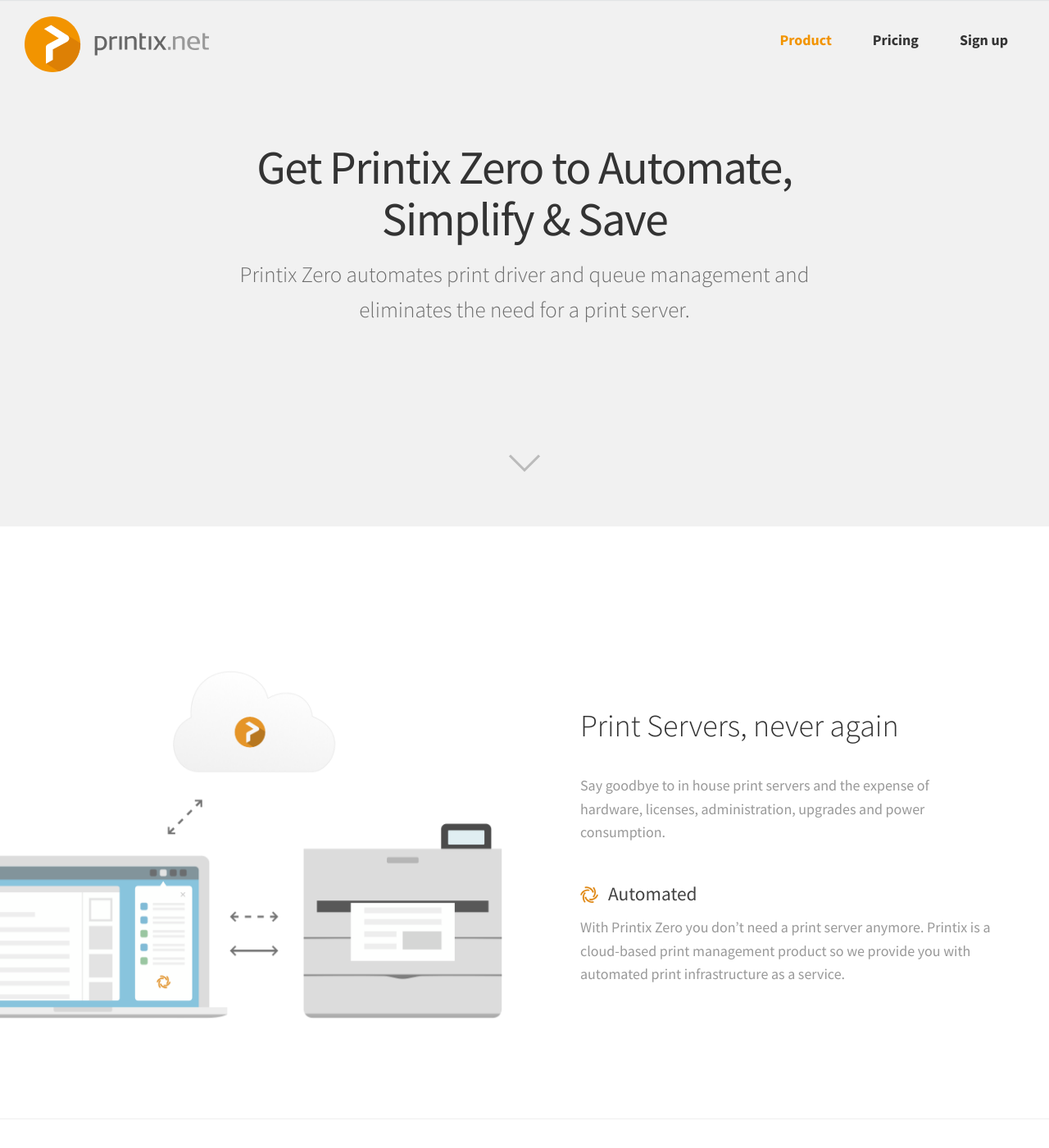
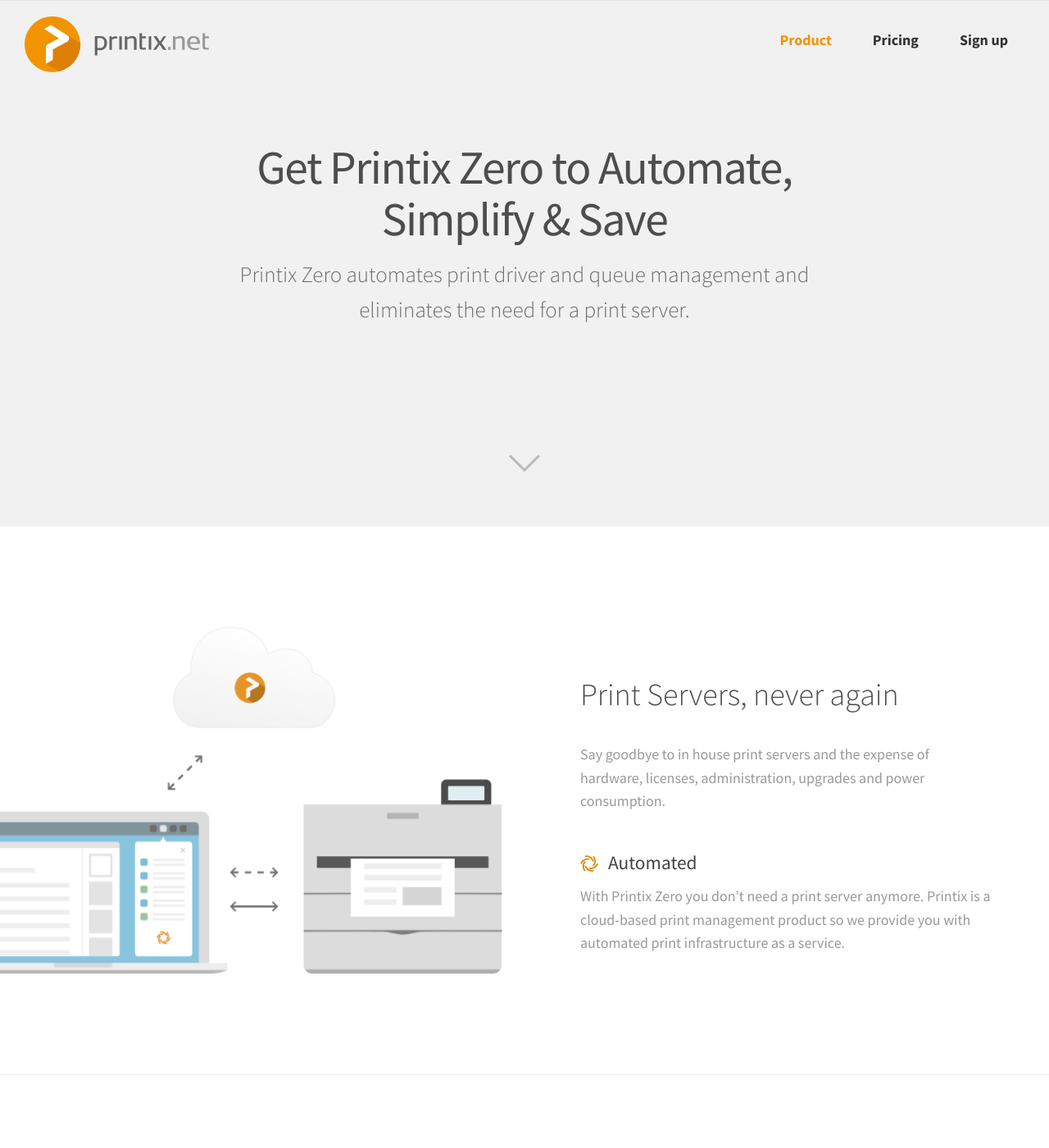
Before and after one commit to aakjaer/printix, a Jekyll site: the page built from zero/index.html, in a window 1280 px wide and 1400 px high. Shown: the whole window at 82% size. Built offline with Jekyll 4.4.1, drawn with Linux system fonts in a browser that asks for light colours; Markdown is read by kramdown in place of the engine named in the settings.

Commit message:
Tweaking headings and colors

```diff
--- a/assets/_scss/_custom-bootstrap-variables.scss
+++ b/assets/_scss/_custom-bootstrap-variables.scss
@@ -69,7 +69,7 @@
 $headings-font-family:    inherit;
 $headings-font-weight:    400 !default;
 $headings-line-height:    1.1 !default;
-$headings-color:          $gray-dark;
+$headings-color:          lighten($gray-dark, 10);
 
 
 //-- Iconography
--- a/assets/_scss/_sections.scss
+++ b/assets/_scss/_sections.scss
@@ -47,7 +47,7 @@
 .section-heading-sm {
     margin-top: 0;
     font-size: 1.5em;
-    font-weight: 700;
+    font-weight: 600;
     text-align: center;
 
     @media (min-width: $screen-sm) {
@@ -191,12 +191,14 @@
 .tour-image {
     position: relative;
     @include center-block;
+    margin-top: 3em;
 
     img {
         display: block;
     }
 
     @media screen and (min-width: $screen-sm-min) {
+        margin-top: 0;
         padding: 0;
         max-width: none;
     }
@@ -218,7 +220,6 @@
 .zero-automated {
 
     .tour-image {
-        margin-top: 3em;
 
         @media screen and (min-width: $screen-sm-min) {
             width: calc(100% + 100px);
@@ -229,7 +230,7 @@
 
     @media screen and (min-width: $screen-md-min) {
         .tour-heading {
-            margin-top: 3em;
+            margin-top: 2em;
         }
     }
 }
@@ -238,8 +239,6 @@
 .zero-print-admin {
 
     .tour-image {
-        margin-top: 3em;
-
         @media screen and (min-width: $screen-sm-min) {
             max-width: none;
             width: calc(100% + 300px);
@@ -247,9 +246,9 @@
         }
 
         @media screen and (min-width: $screen-md-min) {
-            margin-top: 0;
-            width: calc(100% + 50px);
-            @include transform(translateX(50px));
+            margin-top: 4em;
+            width: calc(100% + 40px);
+            @include transform(translateX(40px));
         }
     }
 }
```
